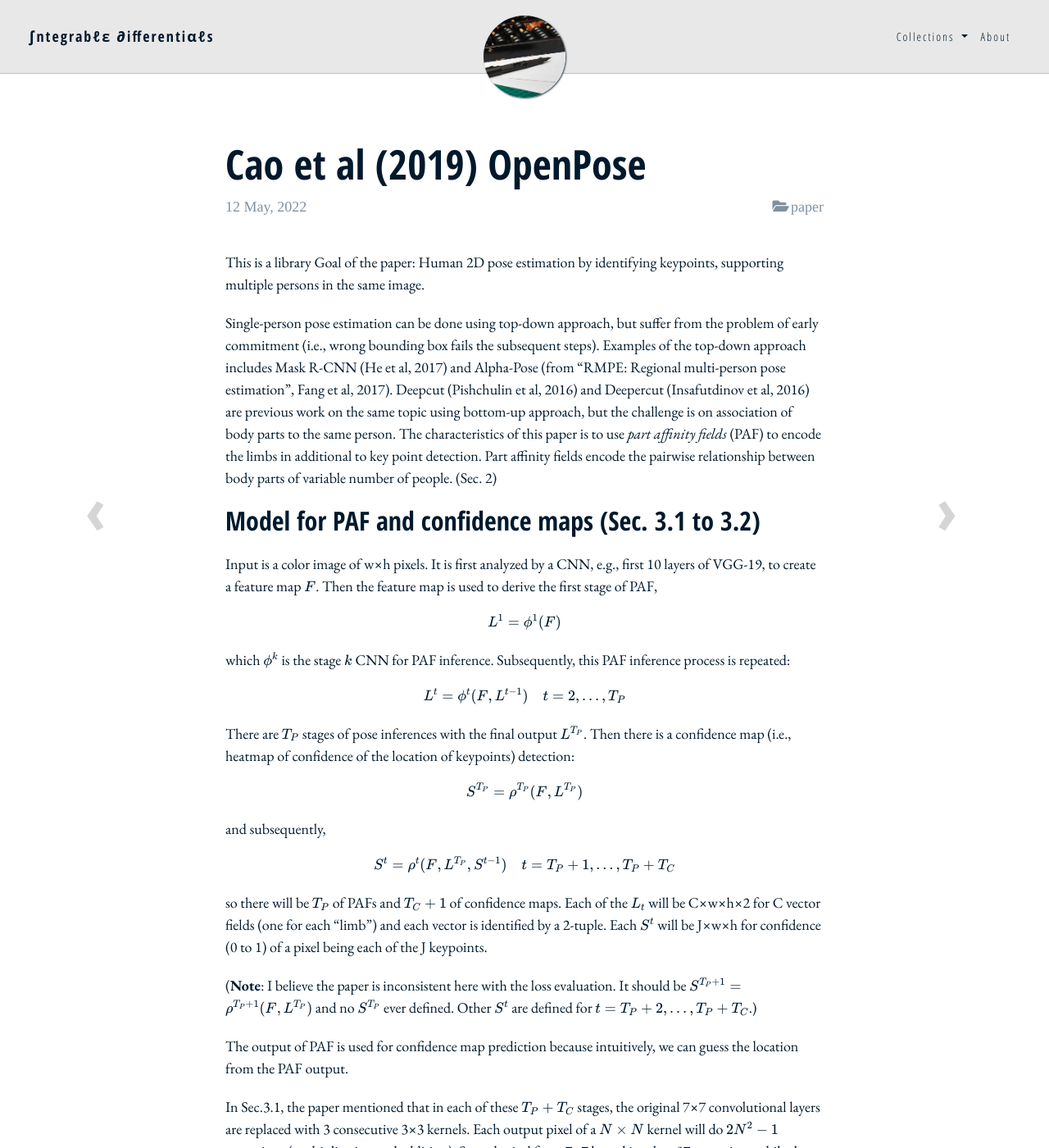
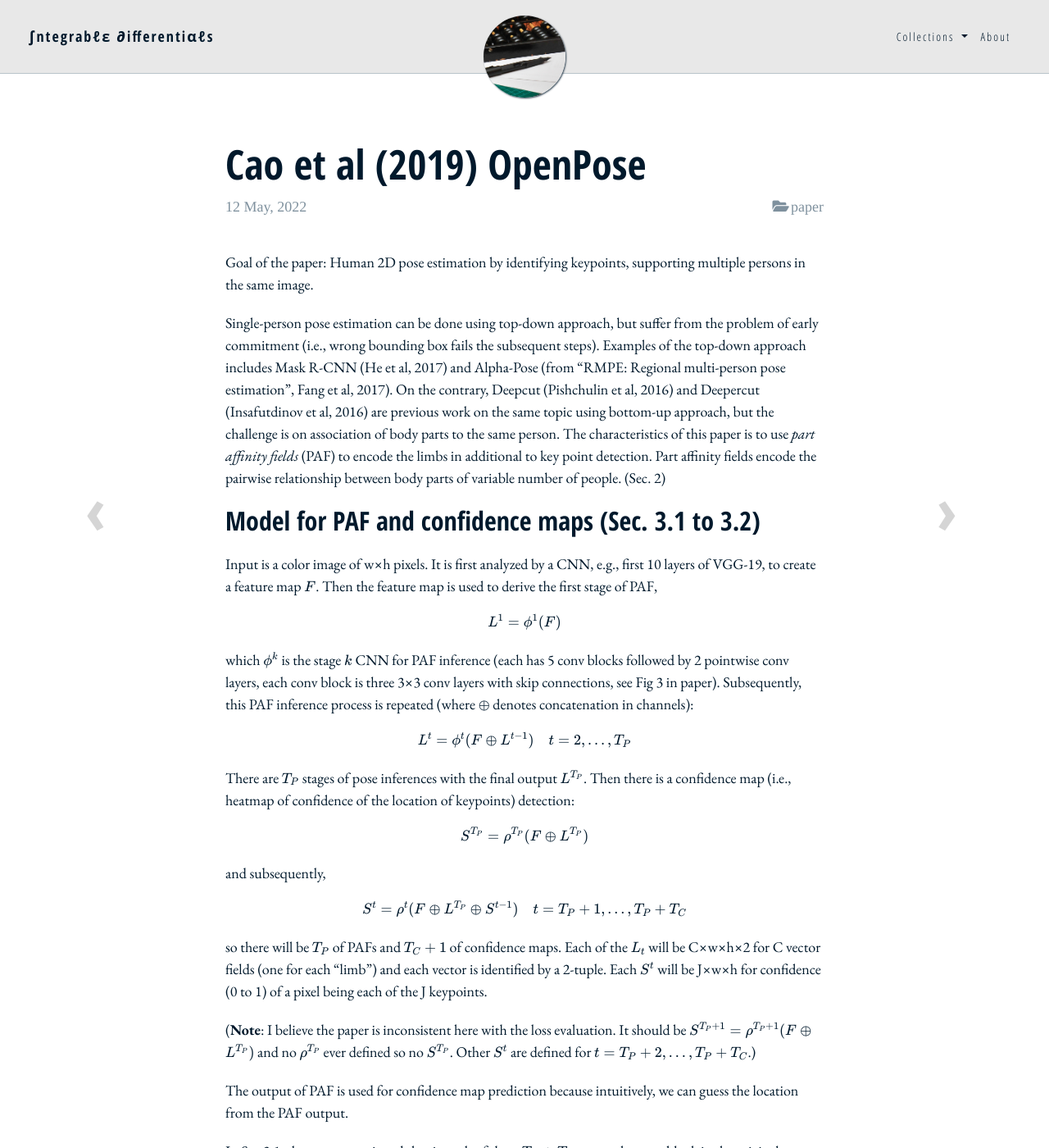
Before and after one commit to righthandabacus/righthandabacus.github.io, a Jekyll site: the page built from _posts/2022-05-12-chsws19-openpose.markdown, in a window 1280 px wide and 1400 px high. Shown: the whole window at 82% size. Built offline with Jekyll 4.4.1, drawn with Linux system fonts in a browser that asks for light colours; nearby versions of some CDN libraries; some web fonts are replaced; comment, search, counter and statistics services are not loaded; some of the changed text lies outside the part shown.

Commit message:
new post

```diff
--- a/_posts/2022-05-12-chsws19-openpose.markdown
+++ b/_posts/2022-05-12-chsws19-openpose.markdown
@@ -15,19 +15,21 @@ bibtex:
   arxiv: 1812.08008
 ---
 
-This is a library Goal of the paper: Human 2D pose estimation by identifying keypoints,
+Goal of the paper: Human 2D pose estimation by identifying keypoints,
 supporting multiple persons in the same image.
 
 Single-person pose estimation can be done using top-down approach, but suffer
 from the problem of early commitment (i.e., wrong bounding box fails the
 subsequent steps). Examples of the top-down approach includes Mask R-CNN (He et
 al, 2017) and Alpha-Pose (from "RMPE: Regional multi-person pose estimation",
-Fang et al, 2017). Deepcut (Pishchulin et al, 2016) and Deepercut (Insafutdinov
-et al, 2016) are previous work on the same topic using bottom-up approach, but
-the challenge is on association of body parts to the same person. The
-characteristics of this paper is to use *part affinity fields* (PAF) to encode
-the limbs in additional to key point detection. Part affinity fields encode the
-pairwise relationship between body parts of variable number of people. (Sec. 2)
+Fang et al, 2017). On the contrary, Deepcut (Pishchulin et al, 2016) and
+Deepercut (Insafutdinov et al, 2016) are previous work on the same topic using
+bottom-up approach, but the challenge is on association of body parts to the
+same person. The characteristics of this paper is to use *part affinity fields*
+(PAF) to encode the limbs in additional to key point detection. Part affinity
+fields encode the pairwise relationship between body parts of variable number
+of people. (Sec. 2)
+
 
 ## Model for PAF and confidence maps (Sec. 3.1 to 3.2)
 
@@ -39,11 +41,13 @@ $$
 L^1 = \phi^1(F)
 $$
 
-which $$\phi^k$$ is the stage $$k$$ CNN for PAF inference. Subsequently, this
-PAF inference process is repeated:
+which $$\phi^k$$ is the stage $$k$$ CNN for PAF inference (each has 5 conv
+blocks followed by 2 pointwise conv layers, each conv block is three 3×3 conv
+layers with skip connections, see Fig 3 in paper). Subsequently, this PAF
+inference process is repeated (where $$\oplus$$ denotes concatenation in channels):
 
 $$
-L^t = \phi^t(F, L^{t-1}) \quad t = 2,\dots,T_P
+L^t = \phi^t(F \oplus L^{t-1}) \quad t = 2,\dots,T_P
 $$
 
 There are $$T_P$$ stages of pose inferences with the final output $$L^{T_P}$$.
@@ -51,13 +55,13 @@ Then there is a confidence map (i.e., heatmap of confidence of the location of
 keypoints) detection:
 
 $$
-S^{T_P} = \rho^{T_P}(F, L^{T_P})
+S^{T_P} = \rho^{T_P}(F \oplus L^{T_P})
 $$
 
 and subsequently,
 
 $$
-S^t = \rho^t(F, L^{T_P}, S^{t-1}) \quad t = T_P+1, \dots, T_P+T_C
+S^t = \rho^t(F \oplus L^{T_P} \oplus S^{t-1}) \quad t = T_P+1, \dots, T_P+T_C
 $$
 
 so there will be $$T_P$$ of PAFs and $$T_C+1$$ of confidence maps. Each of the
@@ -66,17 +70,18 @@ vector is identified by a 2-tuple. Each $$S^t$$ will be J×w×h for confidence (
 to 1) of a pixel being each of the J keypoints.
 
 (**Note**: I believe the paper is inconsistent here with the loss evaluation. It
-should be $$S^{T_P+1} = \rho^{T_P+1}(F, L^{T_P})$$ and no $$S^{T_P}$$ ever
-defined. Other $$S^t$$ are defined for $$t=T_P+2,\dots,T_P+T_C$$.)
+should be $$S^{T_P+1} = \rho^{T_P+1}(F \oplus L^{T_P})$$ and no $$\rho^{T_P}$$ ever
+defined so no $$S^{T_P}$$. Other $$S^t$$ are defined for $$t=T_P+2,\dots,T_P+T_C$$.)
 
 The output of PAF is used for confidence map prediction because intuitively, we
 can guess the location from the PAF output.
 
 In Sec.3.1, the paper mentioned that in each of these $$T_P+T_C$$ stages, the
-original 7×7 convolutional layers are replaced with 3 consecutive 3×3 kernels.
-Each output pixel of a $$N\times N$$ kernel will do $$2N^2-1$$ operations
-(multiplication and addition). So each pixel from 7×7 kernel involves 97
-operations while three of 3×3 kernel will be 51 operations.
+conv block in the original paper was a 7×7 convolutional layer and here they
+are replaced with 3 consecutive 3×3 kernels. Each output pixel of a
+$$N\times N$$ kernel will do $$2N^2-1$$ operations (multiplication and
+addition). So each pixel from 7×7 kernel involves 97 operations while three of
+3×3 kernel will be 51 operations.
 
 
 ## Defining the PAF and confidence map (Sec. 3.3 to 3.4)
@@ -131,7 +136,7 @@ This is to mean that on $$L_{c,k}^\ast$$, each position is either the unit
 vector or zero. It is a unit vector if the position $$p$$ is within a rectangle
 region from $$x_{j_1,k}$$ to $$x_{j_2,k}$$ (this rectangle is not axis-aligned,
 but rotated to along the direction of $$v$$). The "width" of the rectangle is
-$$2\sigma_{\ell}$$ while the "length" is $$\ell_{c,k}$$.
+$$2\sigma_{\ell}$$ (a parameter in number of pixels) while the "length" is $$\ell_{c,k}$$.
 
 Then for an image of multiple persons, the groundtruth PAF is the average of
 non-zero vectors across all people:
@@ -172,9 +177,9 @@ $$
 This is the technique of intermediate supervision at each stage so we can
 replenish the vanishing gradient.
 
-At the time of using the output of the model, we evaluate the location of two
-candidate positions of a limb, $$d_1$$ and $$d_2$$, by a *line integral* along
-the line segment between the two points, namely, the confidence of $$d_1$$ to
+**Inference**: At the time of using the output of the model, we evaluate the location of two
+candidate positions of a limb, $$d_1$$ and $$d_2$$ (from output $$S^{T_P+T_C}$$), by a *line integral* along
+the line segment between the two points on $$L^{T_P}$$, namely, the confidence of $$d_1$$ to
 $$d_2$$ is a limb $$c$$ is defined to be
 
 $$
```
Also changed, not shown: other parts of _posts/2022-05-12-chsws19-openpose.markdown (+2 -2 lines), _posts/2023-03-15-lgghd17-retinanet.markdown (added, +103 -0 lines), _posts/2023-03-27-wrks16-cpm.markdown (added, +109 -0 lines).
